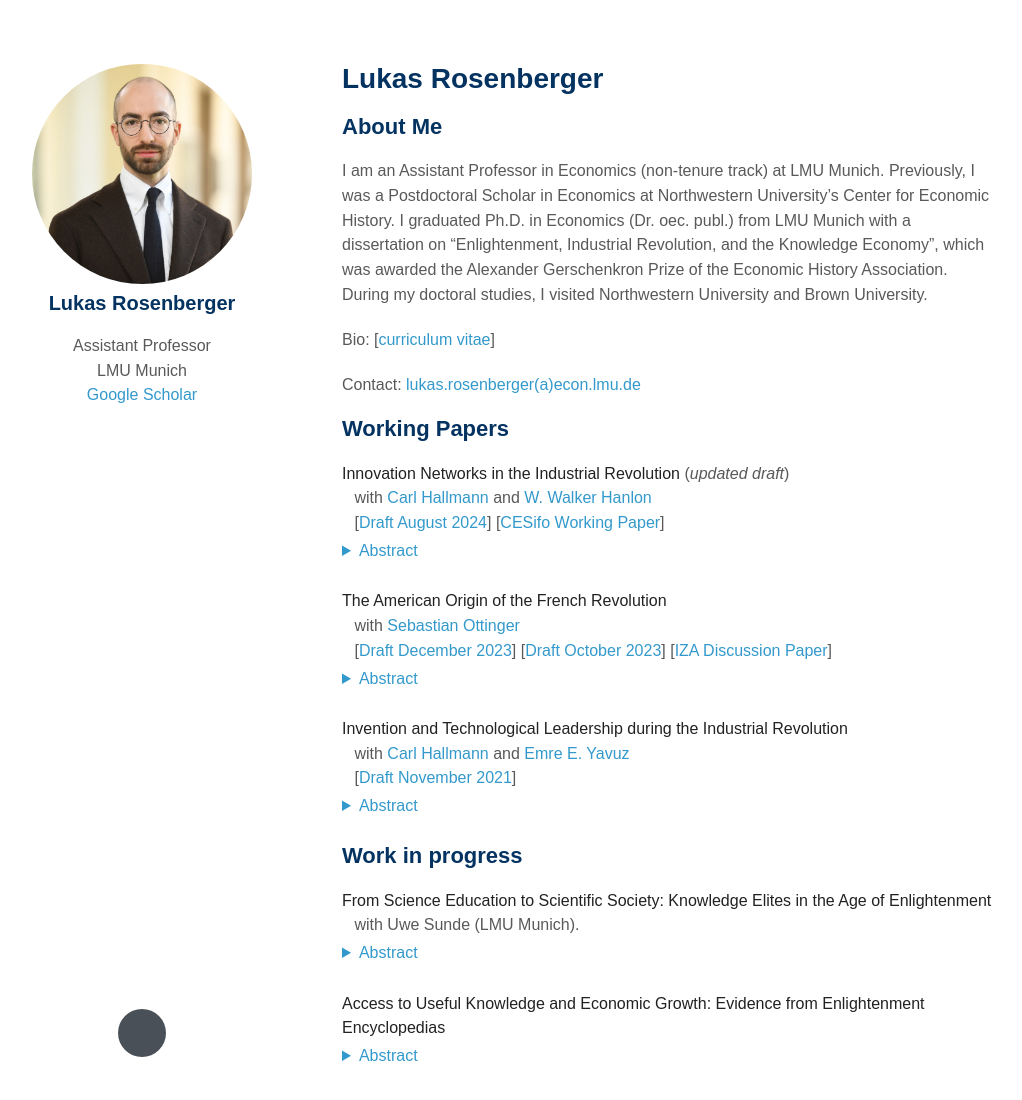
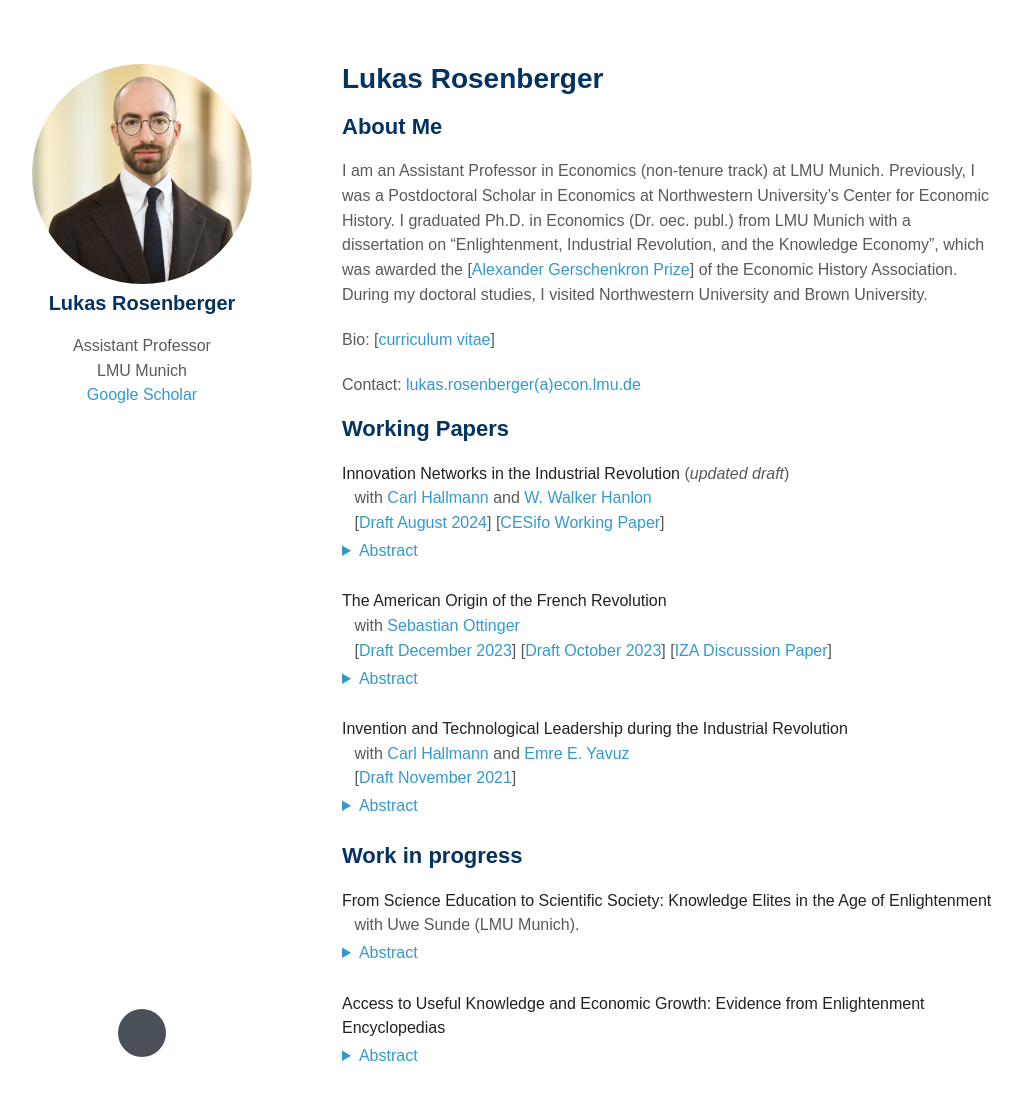
Before and after one commit to lukasrosenberger/lukasrosenberger.github.io, a Jekyll site: the page built from index.md, in a window 1280 px wide and 1169 px high. Shown: the top 1100 px of the window, without its empty margins (128-1150 px from the left). Built offline with Jekyll 4.4.1, drawn with Linux system fonts in a browser that asks for light colours; nearby versions of some CDN libraries; some web fonts are replaced; a style sheet for code colours, icons or effects is not loaded; part of the change alters nothing that is shown.

```diff
--- a/index.md
+++ b/index.md
@@ -6,7 +6,7 @@ layout: homepage
 
 ## About Me
 
-I am an Assistant Professor in Economics (non-tenure track) at LMU Munich. Previously, I was a Postdoctoral Scholar in Economics at Northwestern University's Center for Economic History. I graduated Ph.D. in Economics (Dr. oec. publ.) from LMU Munich with a dissertation on "Enlightenment, Industrial Revolution, and the Knowledge Economy", which was awarded the Alexander Gerschenkron Prize of the Economic History Association. During my doctoral studies, I visited Northwestern University and Brown University.
+I am an Assistant Professor in Economics (non-tenure track) at LMU Munich. Previously, I was a Postdoctoral Scholar in Economics at Northwestern University's Center for Economic History. I graduated Ph.D. in Economics (Dr. oec. publ.) from LMU Munich with a dissertation on "Enlightenment, Industrial Revolution, and the Knowledge Economy", which was awarded the [[Alexander Gerschenkron Prize](https://eh.net/gerschenkron-prize-2/)] of the Economic History Association. During my doctoral studies, I visited Northwestern University and Brown University.
 
 Bio: [[curriculum vitae](https://lukasrosenberger.github.io/download/CV_RosenbergerL_2023_Aug.pdf)]
 
```
